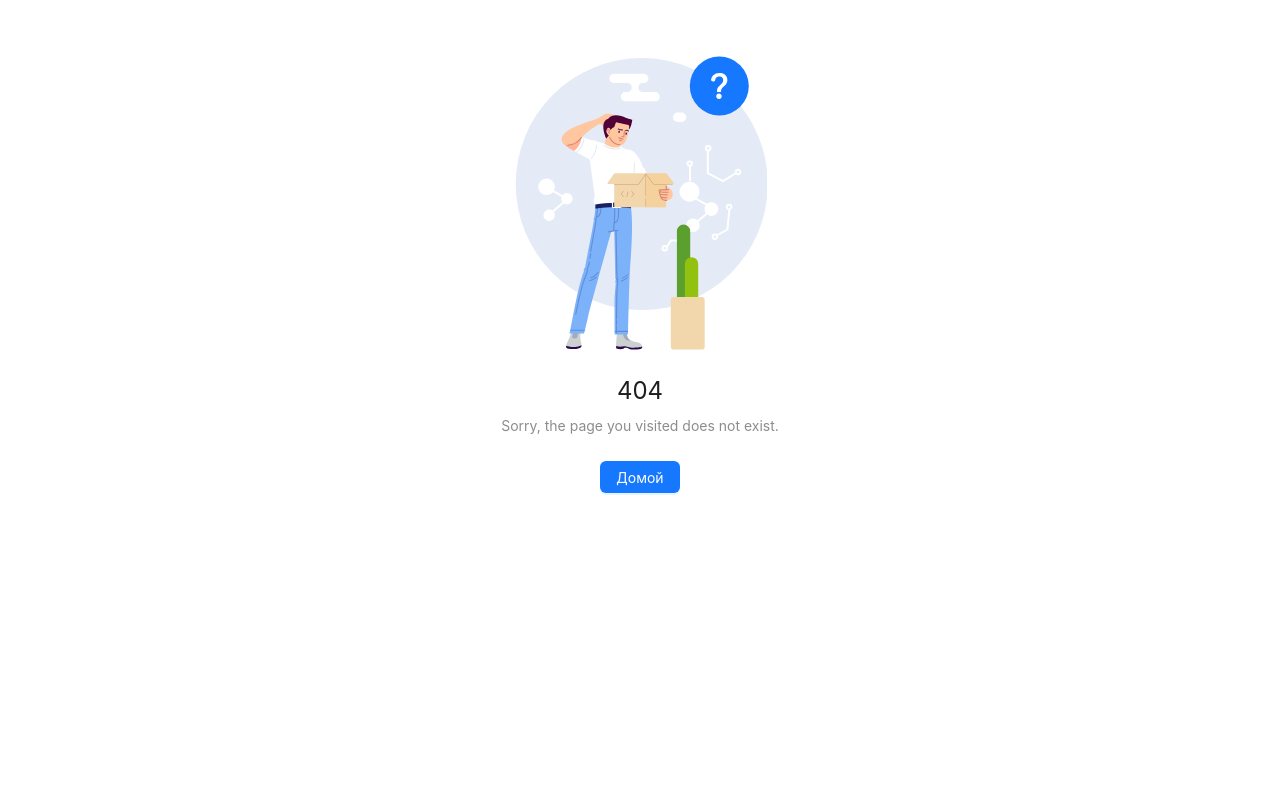
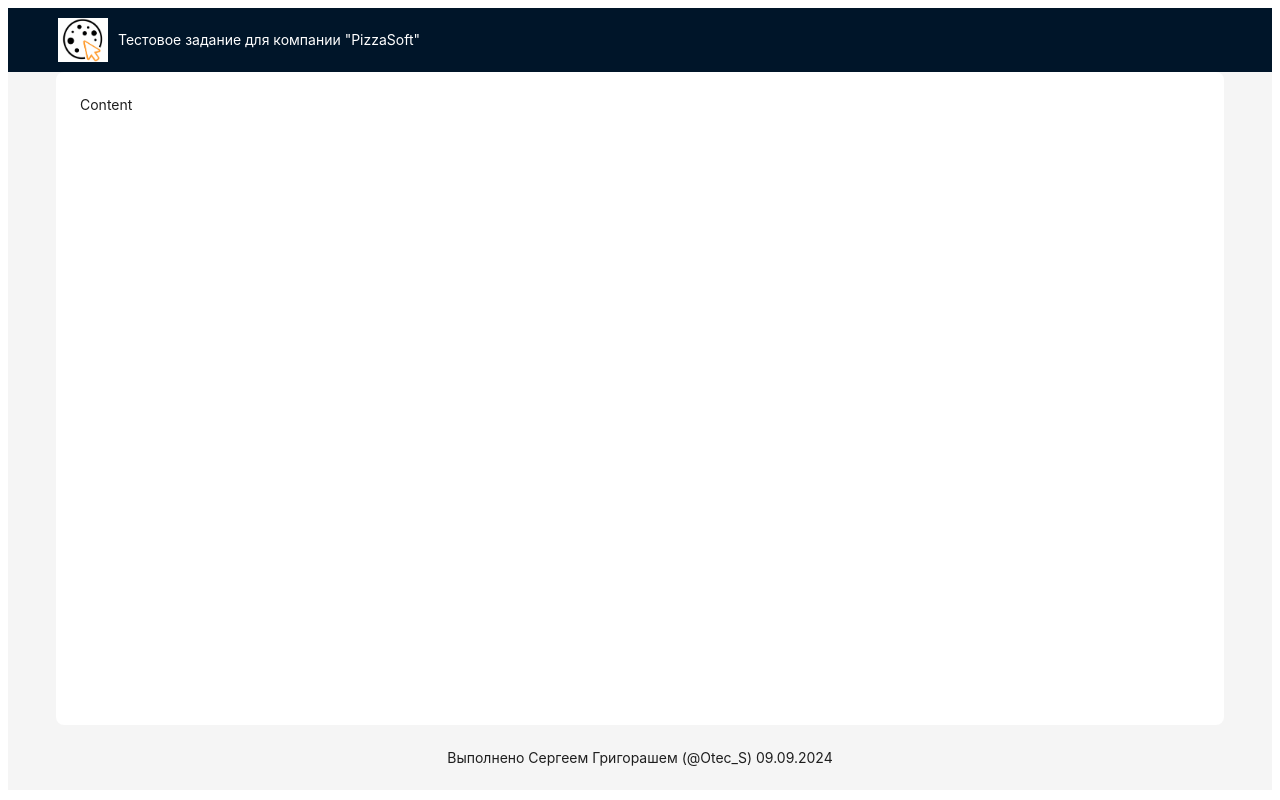
Before and after one commit to Otec-S/pizza-soft-test, a React (Vite) app: page /layout in a window 1280 px wide. Before the commit this address had no page. Built offline with nearby package versions, Linux system fonts and the light colour scheme.

Commit message:
feat сделал отдельный layout

```diff
--- a/src/App.tsx
+++ b/src/App.tsx
@@ -4,12 +4,15 @@ import EmployeesList from "./pages/employees-list/employees-list";
 import EmployeeEdit from "./pages/employee-edit/employee-edit";
 import EmployeeAdd from "./pages/employee-add/employee-add";
 import NotFound from "./pages/not-found/not-found";
+import LayoutGeneral from "./components/layout/layout";
 
 function App() {
   return (
     <Router>
       <Routes>
         <Route path="/" element={<EmployeesList />} />
+        {/* FIXME: */}
+        <Route path="/layout" element={<LayoutGeneral />} />
         <Route path="/employee-edit/:id" element={<EmployeeEdit />} />
         <Route path="/employee-add" element={<EmployeeAdd />} />
         <Route path="/404" element={<NotFound />} />
--- /dev/null
+++ b/src/components/layout/layout.tsx
@@ -0,0 +1,67 @@
+import React from "react";
+import { Breadcrumb, Layout, Menu, theme } from "antd";
+import logo from "../../assets/logoPizzaSoft.png";
+
+const { Header, Content, Footer } = Layout;
+
+// const items = new Array(15).fill(null).map((_, index) => ({
+//   key: index + 1,
+//   label: `nav ${index + 1}`,
+// }));
+
+const LayoutGeneral: React.FC = () => {
+  const {
+    token: { colorBgContainer, borderRadiusLG },
+  } = theme.useToken();
+
+  return (
+    <Layout>
+      <Header style={{ display: "flex", alignItems: "center", color: "white" }}>
+        <img
+          src={logo}
+          alt="PizzaSoft"
+          style={{
+            width: "50px",
+            height: "50px",
+            marginRight: "10px",
+            objectFit: "contain",
+          }}
+        />
+        <span style={{ color: "white" }}>
+          Тестовое задание для компании "PizzaSoft"
+        </span>
+        {/* <div className="demo-logo" /> */}
+        {/* <Menu
+          theme="dark"
+          mode="horizontal"
+          defaultSelectedKeys={['2']}
+          items={items}
+          style={{ flex: 1, minWidth: 0 }}
+        /> */}
+      </Header>
+      <Content style={{ padding: "0 48px" }}>
+        {/* <Breadcrumb style={{ margin: "16px 0" }}>
+          <Breadcrumb.Item>Home</Breadcrumb.Item>
+          <Breadcrumb.Item>List</Breadcrumb.Item>
+          <Breadcrumb.Item>App</Breadcrumb.Item>
+        </Breadcrumb> */}
+        <div
+          // TODO: SASS ?
+          style={{
+            background: colorBgContainer,
+            minHeight: "calc(100vh - 147px)",
+            padding: 24,
+            borderRadius: borderRadiusLG,
+          }}
+        >
+          Content
+        </div>
+      </Content>
+      <Footer style={{ textAlign: "center" }}>
+        Выполнено Сергеем Григорашем (@Otec_S) 09.09.2024
+      </Footer>
+    </Layout>
+  );
+};
+
+export default LayoutGeneral;
```
Also changed, not shown: src/assets/logoPizzaSoft.png (added).
